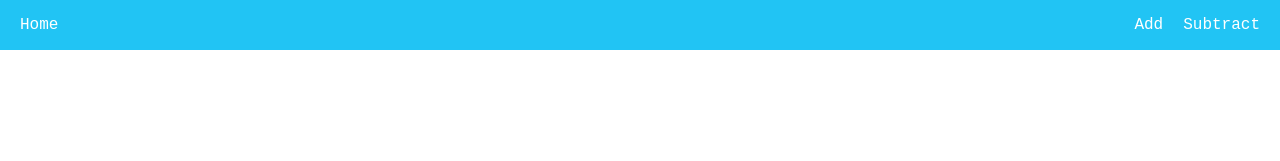
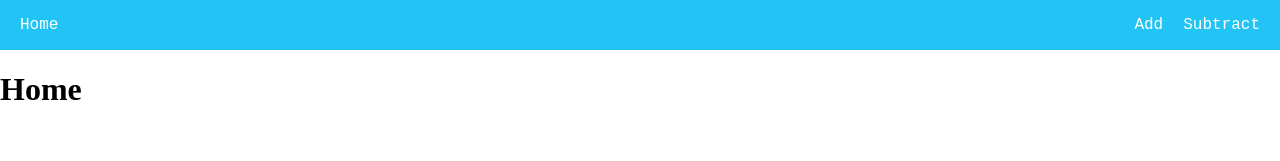
Before and after one commit to AlexQ123/creative-project-3, a React (Create React App) app: page / in a window 1280 px wide. Before the commit this address had no page. Shown: the top 161 px of the page. Built offline with nearby package versions, Linux system fonts and the light colour scheme.

Commit message:
fixed routing issues

```diff
--- a/src/App.js
+++ b/src/App.js
@@ -10,9 +10,9 @@ function App() {
     <div>
       <Navbar />
       <Routes>
-        <Route path="/creative-project-3/build/" element={<Home/>} />
-        <Route path="/creative-project-3/build/add" element={<Add/>} />
-        <Route path="/creative-project-3/build/subtract" element={<Subtract/>} />
+        <Route path="/" element={<Home/>} />
+        <Route path="/add" element={<Add/>} />
+        <Route path="/subtract" element={<Subtract/>} />
       </Routes>
     </div>
   );
--- a/src/Navbar.js
+++ b/src/Navbar.js
@@ -3,10 +3,10 @@ import { Link } from "react-router-dom";
 export default function Navbar() {
     return (
         <nav className="nav">
-            <Link to="/creative-project-3/build/">Home</Link>
+            <Link to="/">Home</Link>
             <ul>
-                <li><Link to="/creative-project-3/build/add">Add</Link></li>
-                <li><Link to="/creative-project-3/build/subtract">Subtract</Link></li>
+                <li><Link to="/add">Add</Link></li>
+                <li><Link to="/subtract">Subtract</Link></li>
             </ul>
         </nav>
     );
--- a/src/index.js
+++ b/src/index.js
@@ -2,13 +2,13 @@ import React from 'react';
 import ReactDOM from 'react-dom/client';
 import './index.css';
 import App from './App';
-import { BrowserRouter  } from "react-router-dom";
+import { HashRouter  } from "react-router-dom";
 
 const root = ReactDOM.createRoot(document.getElementById('root'));
 root.render(
   <React.StrictMode>
-    <BrowserRouter>
+    <HashRouter>
       <App />
-    </BrowserRouter>
+    </HashRouter>
   </React.StrictMode>
 );
```
